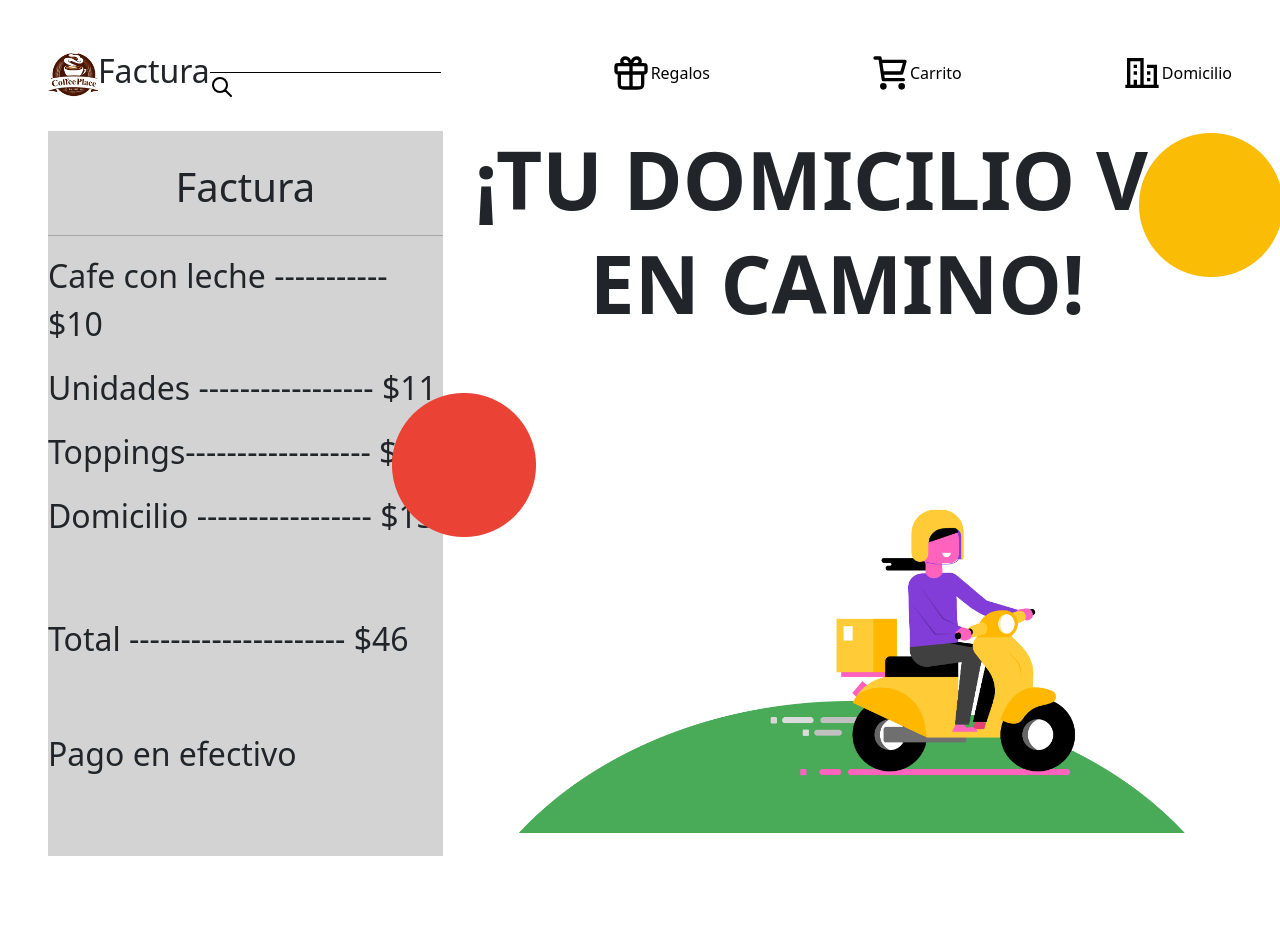
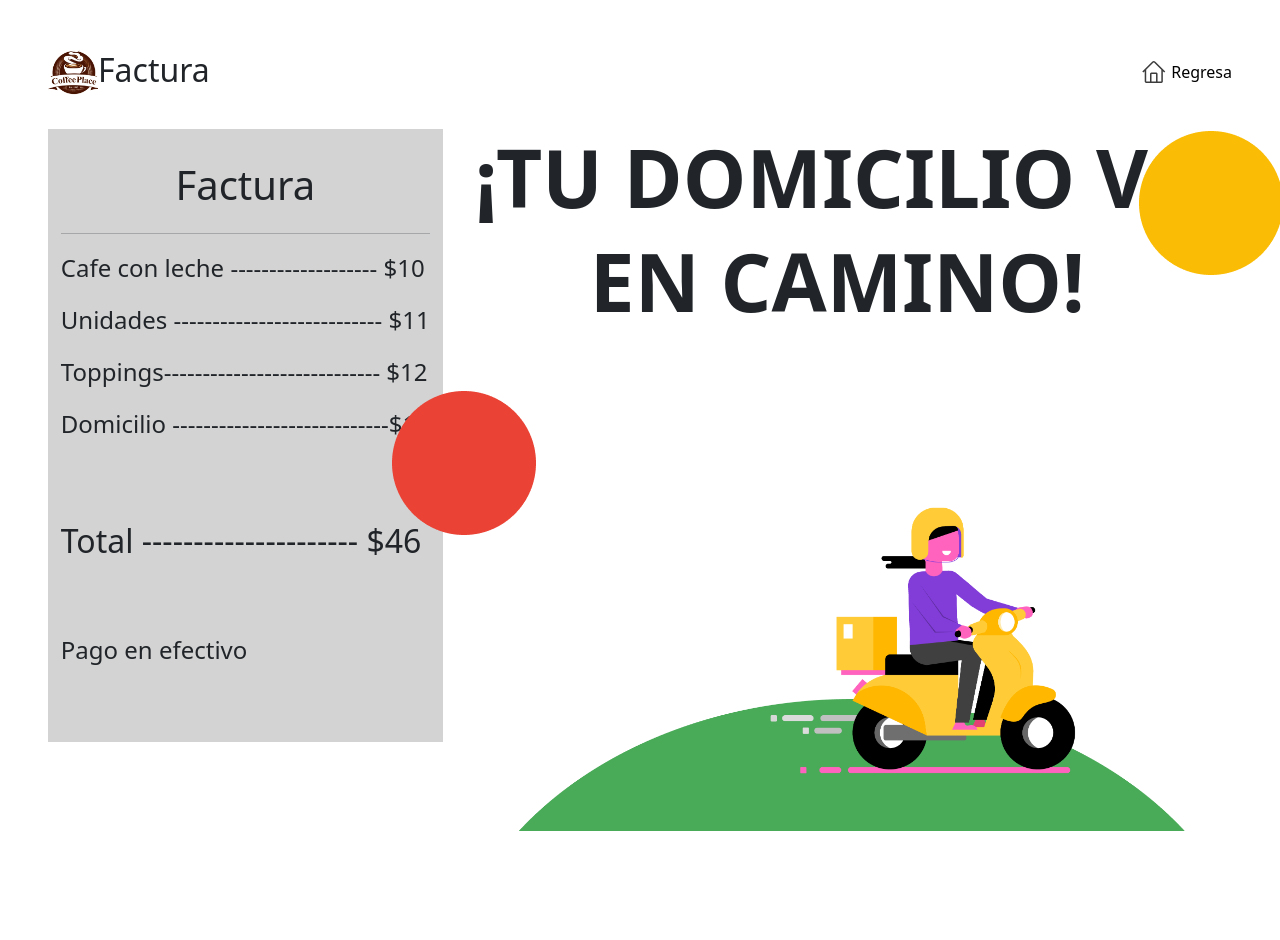
Before and after one commit to DaSherman0210/CozyCornerCafe, a plain HTML site: page frontend/pages/factura/factura.html in a window 1280 px wide. Shown: the top 940 px of the page. Drawn offline with nearby package versions, Linux system fonts and the light colour scheme; a script that the page names is missing; files whose address does not match are found by name.

Commit message:
feat: :bricks: New pages
New pages app .js, facture.js and facture.html

```diff
--- /dev/null
+++ b/frontend/pages/factura/app.js
@@ -0,0 +1 @@
+const urlFactura = "";
--- a/frontend/pages/factura/factura.html
+++ b/frontend/pages/factura/factura.html
@@ -9,7 +9,7 @@
   <link rel="stylesheet" href="../../css/main.css">
   <link href="https://cdn.jsdelivr.net/npm/bootstrap@5.3.1/dist/css/bootstrap.min.css" rel="stylesheet" integrity="sha384-4bw+/aepP/YC94hEpVNVgiZdgIC5+VKNBQNGCHeKRQN+PtmoHDEXuppvnDJzQIu9" crossorigin="anonymous">
 </head>
-<body>
+<body style="overflow: hidden;">
   <main>
     <nav>
       <div class="coffeePlace">
@@ -17,37 +17,24 @@
         <h2>Factura</h2>
       </div>
       <div class="links">
-        <div>
-          <input type="text">
-          <img src="../../assets/svgs/search.svg" alt="...">
-        </div>
-        <div class="links">
           <div class="union">
-            <img src="../../assets/svgs/gift.svg" alt="...">
-            <a href="#">Regalos</a>
-          </div>
-          <div class="union">
-            <img src="../../assets/svgs/shoppingCar.svg" alt="...">
-            <a href="../carrito/carrito.html">Carrito</a>
-          </div>
-          <div class="union">
-            <img src="../../assets/svgs/building.svg" alt="...">
-            <a href="#">Domicilio</a>
+            <img src="../../assets/svgs/house.svg" alt="...">
+            <a href="../main/main.html">Regresa</a>
           </div>
         </div>
       </div>
     </nav>
   </main>
   <div style="display: grid; grid-template-columns: 1fr 2fr; margin-top: 2rem; ">
-    <div style="display: grid; background-color: lightgray; width: 100%; height: 90%;align-items: center; text-align: center; justify-content: center;">
+    <div style="display: grid; background-color: lightgray; width: 100%; height: 76%;align-items: center; text-align: center; justify-content: center;">
         <h2 style="font-size: 2.5rem; margin-top: 2rem;">Factura</h2>
         <hr>
-        <div style="font-size: 2rem; text-align: start; display: flex; flex-direction: column; gap: 4rem;">
+        <div style="font-size: 1.5rem; text-align: start; display: flex; flex-direction: column; gap: 4rem;">
             <div style="display: flex; flex-direction: column;">
-                <p>Cafe con leche ----------- $10</p>
-                <p>Unidades ----------------- $11</p>
-                <p>Toppings------------------ $12</p>
-                <p>Domicilio ----------------- $13</p>
+              <p>Cafe con leche ------------------- $10</p>
+              <p>Unidades --------------------------- $11</p>
+              <p>Toppings---------------------------- $12</p>
+                <p>Domicilio ----------------------------$13</p>
             </div>
 
             <h2>Total --------------------- $46</h2>
```
Also changed, not shown: frontend/pages/factura/factura.js (added).
